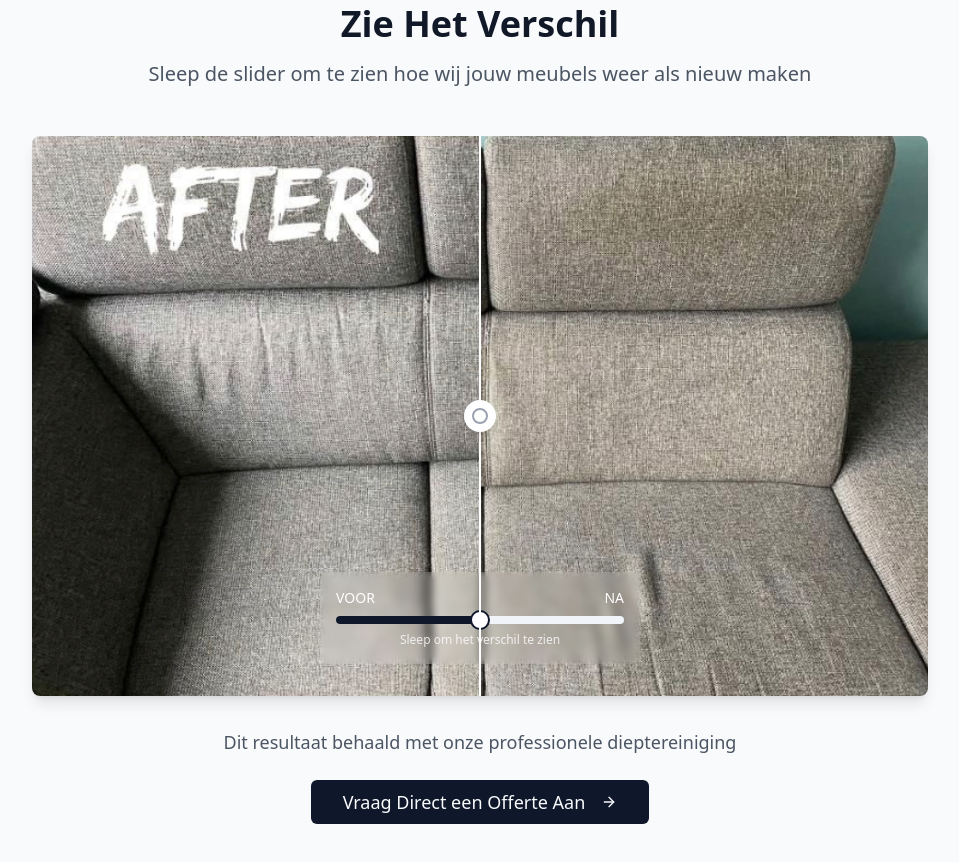
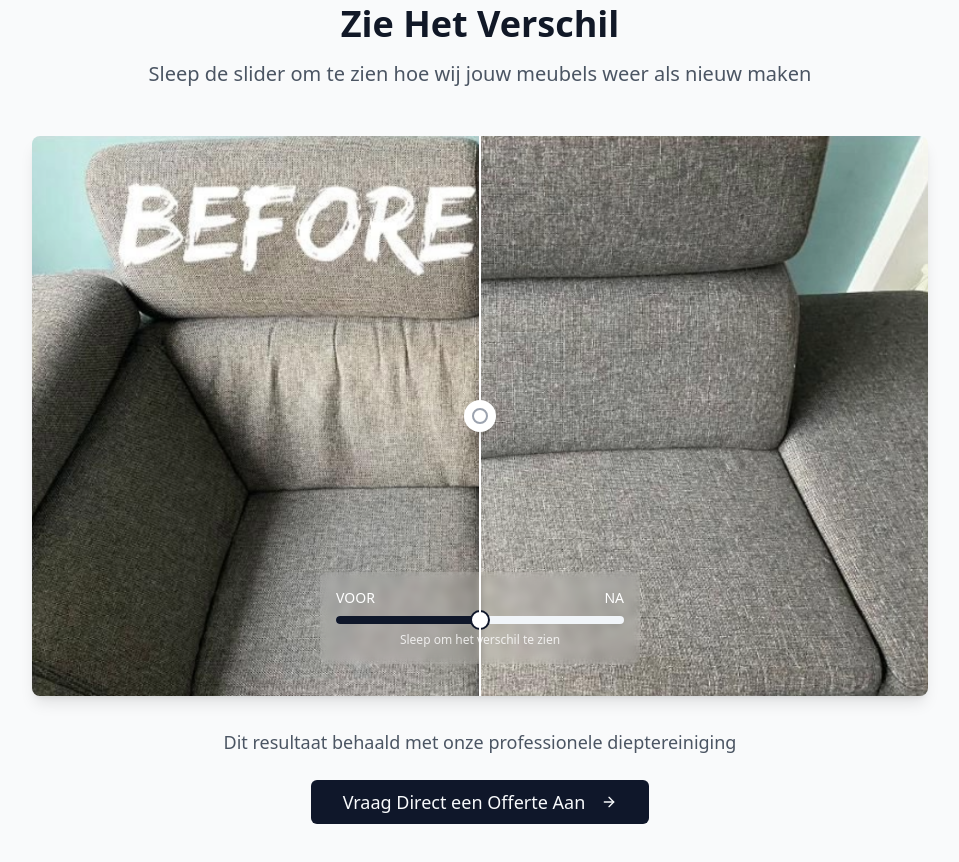
Before and after one commit to yourimarketing/meubelreinigingsexpert, a React (Vite) app: page / in a window 1280 px wide. Shown: the part 860-1722 px from the top of the page, without its empty margins (160-1119 px from the left). Built offline with nearby package versions, Linux system fonts and the light colour scheme.

Commit message:
Fix slider behavior
Adjust slider to show before/after images as requested.

```diff
--- a/src/components/BeforeAfterSlider.tsx
+++ b/src/components/BeforeAfterSlider.tsx
@@ -24,7 +24,7 @@ const BeforeAfterSlider = ({
       <div
         className="absolute inset-0"
         style={{
-          clipPath: `inset(0 0 0 ${sliderValue[0]}%)`
+          clipPath: `inset(0 ${sliderValue[0]}% 0 0)`
         }}
       >
         <img
@@ -38,7 +38,7 @@ const BeforeAfterSlider = ({
       <div
         className="absolute inset-0"
         style={{
-          clipPath: `inset(0 ${100 - sliderValue[0]}% 0 0)`
+          clipPath: `inset(0 0 0 ${100 - sliderValue[0]}%)`
         }}
       >
         <img
```
